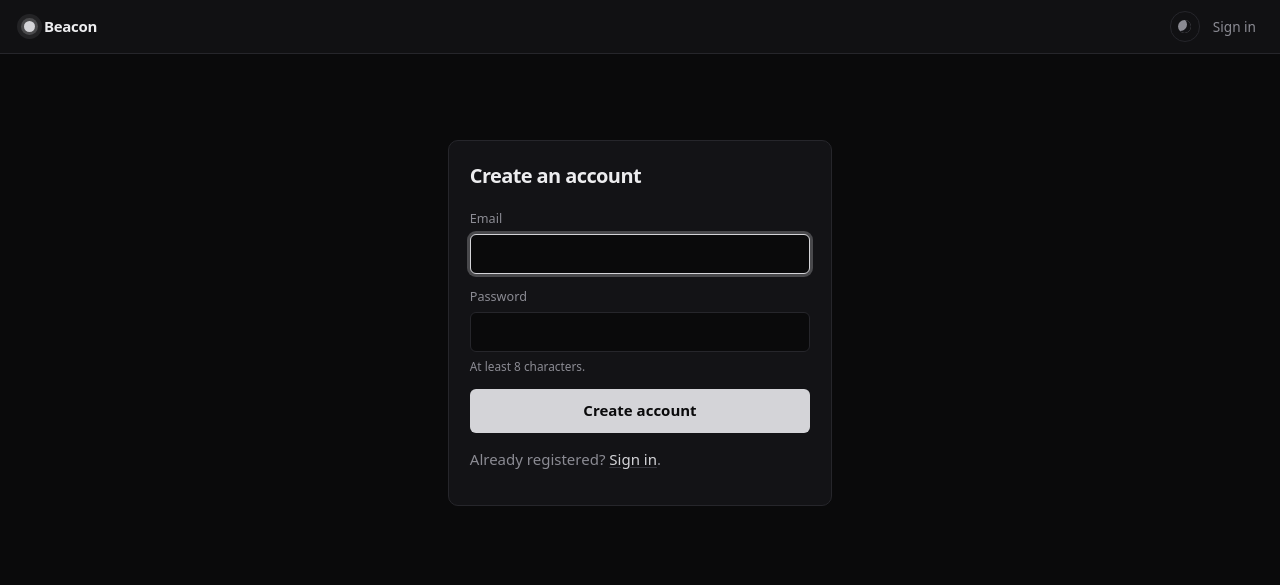
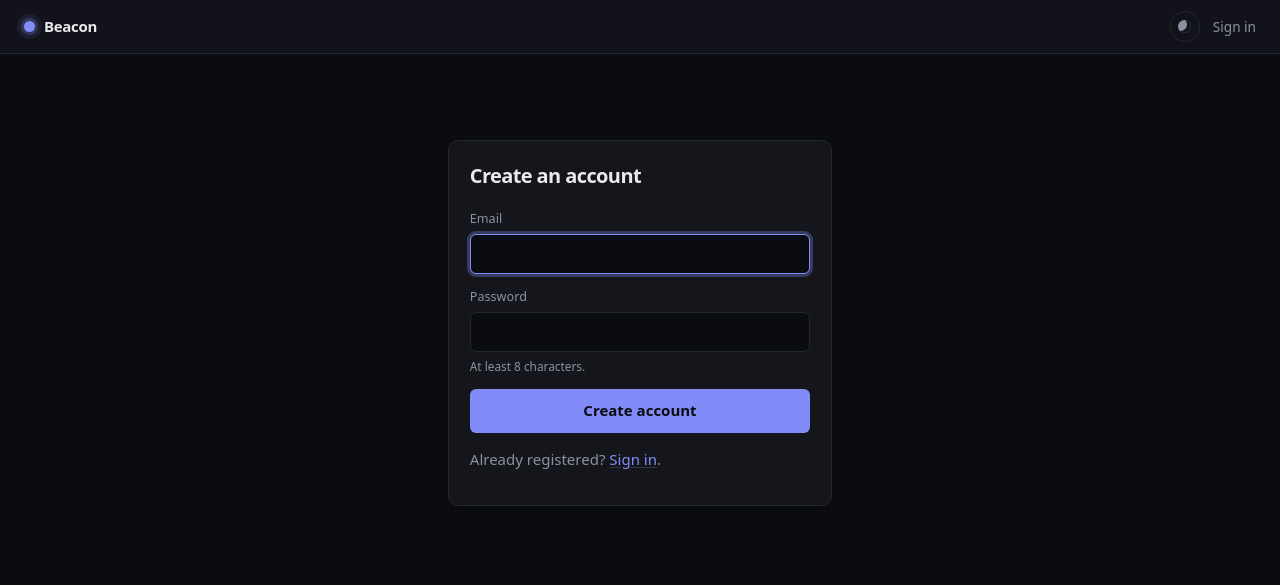
Before and after one commit to albileksi-hub/beacon, a FastAPI app: page /signup in a window 1280 px wide. Shown: the top 585 px of the page. Run offline with FastAPI, Linux system fonts and the light colour scheme.

Commit message:
Put a colour back: slate with an indigo accent
Near-monochrome was the wrong call. Reserving colour for meaning is a
good rule and it left nothing for the interface to say with -- every
surface the same grey, and the accent two steps from the body text, so
the page had no way to point at anything. It read as flat rather than
restrained.

Slate now, with indigo as the one hue. The accent is spent on the two
things it is for: what is selected, and the line on the chart. Good and
bad news keep their own colours, so a green number is still green because
it is good rather than because it is decorative.

Everything the monochrome round got right stays, because none of it was
about hue: selection is filled rather than tinted, links inside prose are
underlined rather than marked by colour alone, and the corners are 10px
instead of 14px.

It also fixes something I had flagged and left. The breakdown bars sat at
1.1:1 against their panel, which I argued was fine because the bar
restates a number written next to it -- true, and they were still nearly
invisible. accent-soft against panel is a real difference again.

Measured against the rendered tokens rather than guessed: every text pair
clears WCAG AA in both themes, the tightest being 5.74 dark and 4.83
light, and the selected pill sits at 6:1 against the panel it is on.

The lighthouse keeps its grey tower and its warm lamp. A warm light on a
cool ground is a light at night rather than a clash, and it is the one
thing on that page worth looking at.

651 tests, 100% coverage of app/.

Co-Authored-By: Claude Opus 5 <noreply@anthropic.com>

```diff
--- a/static/dashboard.css
+++ b/static/dashboard.css
@@ -1,57 +1,58 @@
 /* Beacon dashboard styles.
 
-   Near-monochrome on purpose. The only saturated pixels on a page are the ones
-   that carry meaning -- a rise, a fall, a live counter -- so a number that is
-   coloured is a number saying something. Everything else, including the chart
-   and the links, is drawn in the same greys as the text.
+   Slate with an indigo accent. The accent is the one hue on the page and it is
+   spent on two things: what is selected, and the line on the chart. Everything
+   that means good or bad news -- a rise, a fall, the live counter -- keeps its
+   own colour, so a green number is still green because it is good rather than
+   because it is decorative.
 
    Themed with tokens. Dark is the default and sits on bare :root, so it is
    what a visitor gets whatever their system is set to; light applies only when
    someone asks for it with the toggle. */
 
 :root {
-  --bg: #0a0a0b;
-  --bg-tint: #131316;
-  --panel: #131316;
-  --panel-soft: #1a1a1e;
-  --text: #ededef;
-  --text-soft: #c4c4cb;
-  --muted: #8b8b93;
-  --border: #26262b;
-  --border-strong: #35353c;
-  --accent: #d4d4d8;
-  --accent-hover: #f4f4f5;
-  --accent-soft: #1e1e23;
-  --accent-line: #3f3f46;
-  --on-accent: #0a0a0b;
-  --up: #22c55e;
-  --down: #ef4444;
-  --live: #22c55e;
+  --bg: #0b0c10;
+  --bg-tint: #12141b;
+  --panel: #14161c;
+  --panel-soft: #1b1e27;
+  --text: #e9eaee;
+  --text-soft: #c0c4cf;
+  --muted: #8b91a1;
+  --border: #232733;
+  --border-strong: #333949;
+  --accent: #818cf8;
+  --accent-hover: #a5b4fc;
+  --accent-soft: #1e2140;
+  --accent-line: #3b3f6b;
+  --on-accent: #0b0c10;
+  --up: #34d399;
+  --down: #fb7185;
+  --live: #34d399;
   --danger-text: #fca5a5;
-  --danger-bg: #2a1618;
-  --danger-border: #4a2226;
+  --danger-bg: #2a1a1f;
+  --danger-border: #4a2430;
   --shadow-sm: none;
   --shadow-md: none;
-  --ring: 0 0 0 3px rgba(212, 212, 216, 0.28);
+  --ring: 0 0 0 3px rgba(129, 140, 248, 0.32);
 
   --radius: 10px;
   --radius-sm: 6px;
 }
 
 :root[data-theme="light"] {
-  --bg: #fafafa;
-  --bg-tint: #f4f4f5;
+  --bg: #f8f9fb;
+  --bg-tint: #eef0f5;
   --panel: #ffffff;
-  --panel-soft: #f4f4f5;
-  --text: #18181b;
-  --text-soft: #3f3f46;
-  --muted: #6b6b74;
-  --border: #e4e4e7;
-  --border-strong: #d4d4d8;
-  --accent: #18181b;
-  --accent-hover: #3f3f46;
-  --accent-soft: #f4f4f5;
-  --accent-line: #d4d4d8;
+  --panel-soft: #f3f5f9;
+  --text: #111726;
+  --text-soft: #3c4356;
+  --muted: #656d80;
+  --border: #e3e6ee;
+  --border-strong: #cfd4e0;
+  --accent: #4f46e5;
+  --accent-hover: #4338ca;
+  --accent-soft: #eef0fe;
+  --accent-line: #c7cbf7;
   --on-accent: #ffffff;
   --up: #15803d;
   --down: #dc2626;
@@ -59,9 +60,9 @@
   --danger-text: #b91c1c;
   --danger-bg: #fef2f2;
   --danger-border: #fecaca;
-  --shadow-sm: 0 1px 2px rgba(9, 9, 11, 0.05);
-  --shadow-md: 0 1px 2px rgba(9, 9, 11, 0.04), 0 6px 16px -6px rgba(9, 9, 11, 0.1);
-  --ring: 0 0 0 3px rgba(24, 24, 27, 0.2);
+  --shadow-sm: 0 1px 2px rgba(17, 23, 38, 0.05);
+  --shadow-md: 0 1px 2px rgba(17, 23, 38, 0.04), 0 6px 16px -6px rgba(17, 23, 38, 0.1);
+  --ring: 0 0 0 3px rgba(79, 70, 229, 0.24);
 }
 
 * { box-sizing: border-box; }
@@ -227,8 +228,8 @@ code, pre, .snippet {
 .periods a.current:hover { color: var(--on-accent); background: var(--accent-hover); }
 
 .periods a.current {
-  /* Same problem, same answer: panel on panel-soft is 1.1:1 and read as
-     nothing at all once the hue went. */
+  /* Same problem, same answer: panel on panel-soft is 1.1:1, which reads as
+     nothing at all whatever the hue is. */
   color: var(--on-accent);
   background: var(--accent);
   font-weight: 600;
@@ -546,11 +547,9 @@ h2 {
 .tabs:has(.tab-input:nth-of-type(14):checked) .tab:nth-child(14),
 .tabs:has(.tab-input:nth-of-type(15):checked) .tab:nth-child(15),
 .tabs:has(.tab-input:nth-of-type(16):checked) .tab:nth-child(16) {
-  /* Inverted, not tinted. The old rule drew the selection as accent-soft on
-     panel, which under a colour scheme was a visible tint and under this one
-     is 1.1:1 -- so choosing a tab looked like nothing had happened. The
-     selected tab now takes the near-white accent as its ground and the
-     near-black on it as its text: 13:1, unmistakable, and still no hue. */
+  /* Filled, not tinted. Drawing selection as accent-soft on panel is about
+     1.1:1 and reads as nothing at all; the selected tab takes the accent as
+     its ground instead, which is 6:1 against the panel and unmistakable. */
   color: var(--on-accent);
   background: var(--accent);
   font-weight: 600;
```
